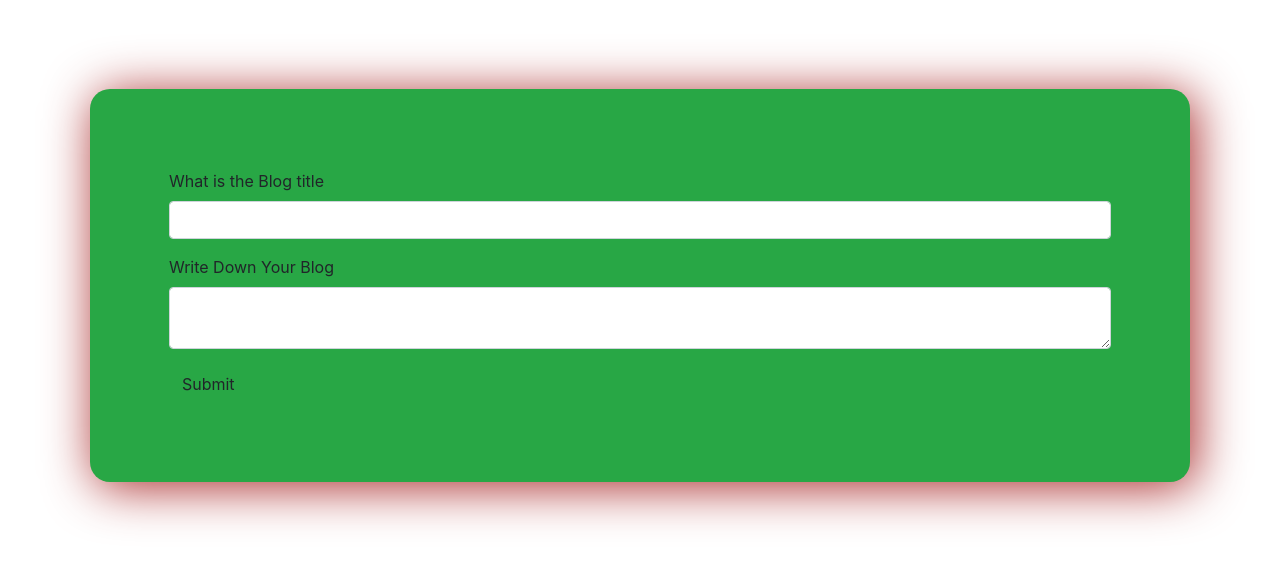
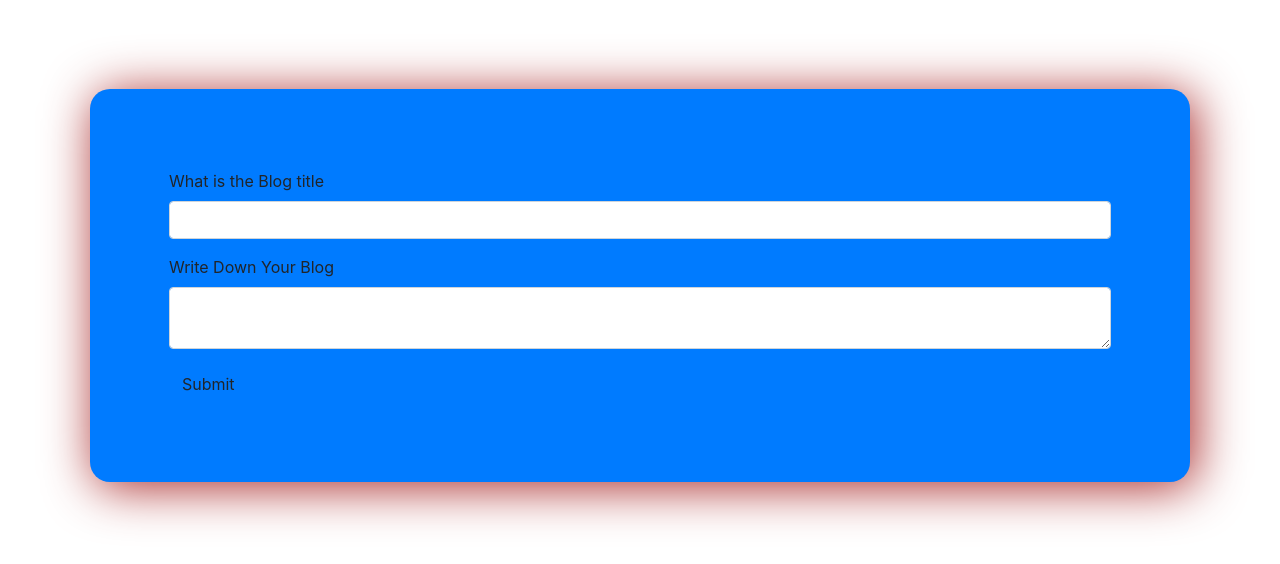
Before and after one commit to Brian-Muchera/personal-blogs, a Flask app: page /blogs/publish in a window 1280 px wide. Shown: the part 66-630 px from the top of the page. Run offline with Flask 2, Linux system fonts and the light colour scheme; the visitor is signed in with stand-in values (Sample User, id 1); data comes from the database, SQL or seed files in the repository; data that the repository does not hold is empty; some libraries are stand-ins or nearby versions.

Commit message:
modifications

```diff
--- a/app/templates/blogs/new.html
+++ b/app/templates/blogs/new.html
@@ -4,7 +4,7 @@
 {{super()}}
 <link rel="stylesheet" href="{{url_for('static', filename ='blogs.css')}}">
 {%endblock%}
-    <div class="form bg-success newblog">
+    <div class="form bg-primary newblog">
 
 
         {{wtf.quick_form(form)}}
--- a/app/templates/blogs/posted.html
+++ b/app/templates/blogs/posted.html
@@ -6,9 +6,10 @@
 {{super()}}
 <link rel="stylesheet" href="{{url_for('static', filename ='blogs.css')}}">
 {%endblock%}
-
+<div class="jumbotron">
 <p class="subscriber"><a href="{{url_for('blogs.subscribe')}}">Click here</a> to subscibe for notifications on new blogs
 </p>
+</div>
 <div class="heading">
    <hr>
    <h1 class="pagetitle">Blogs</h1>
```
